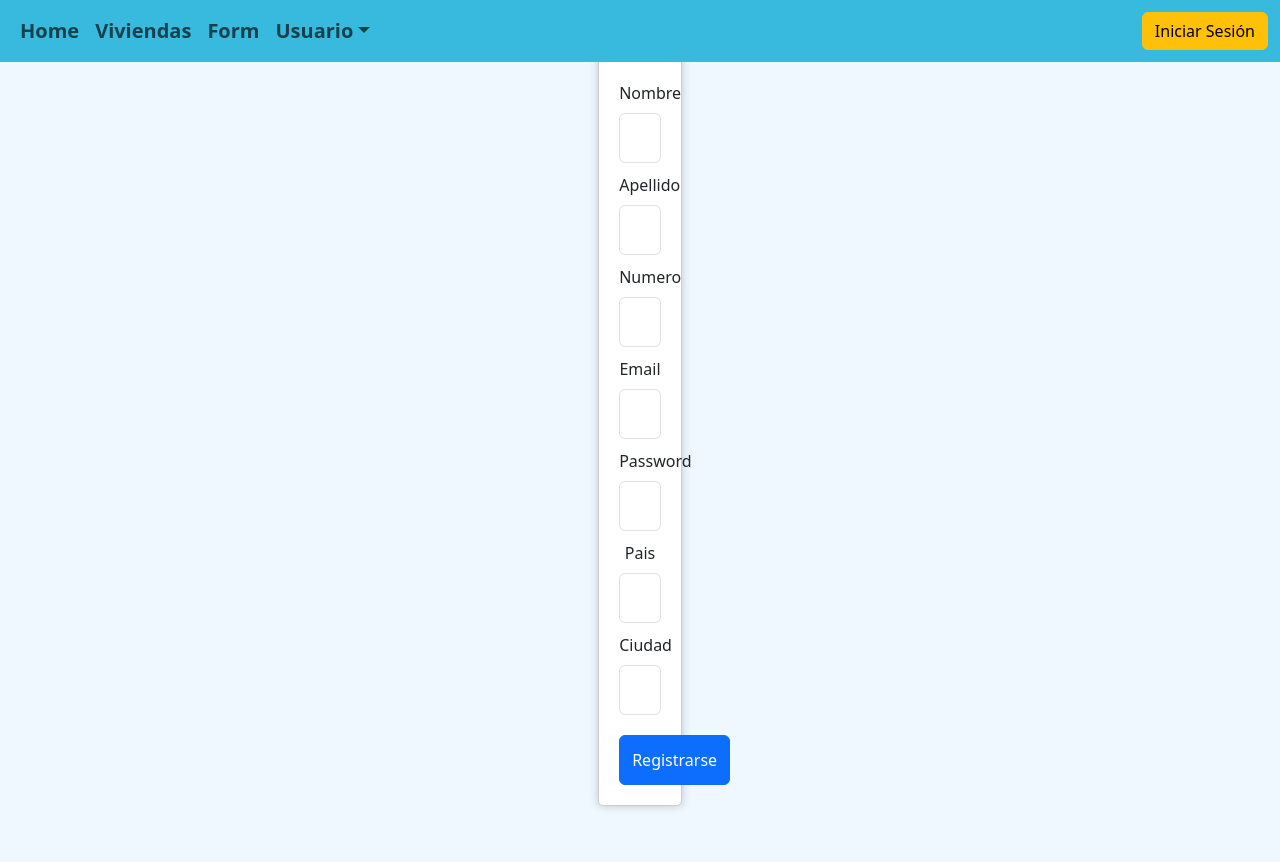
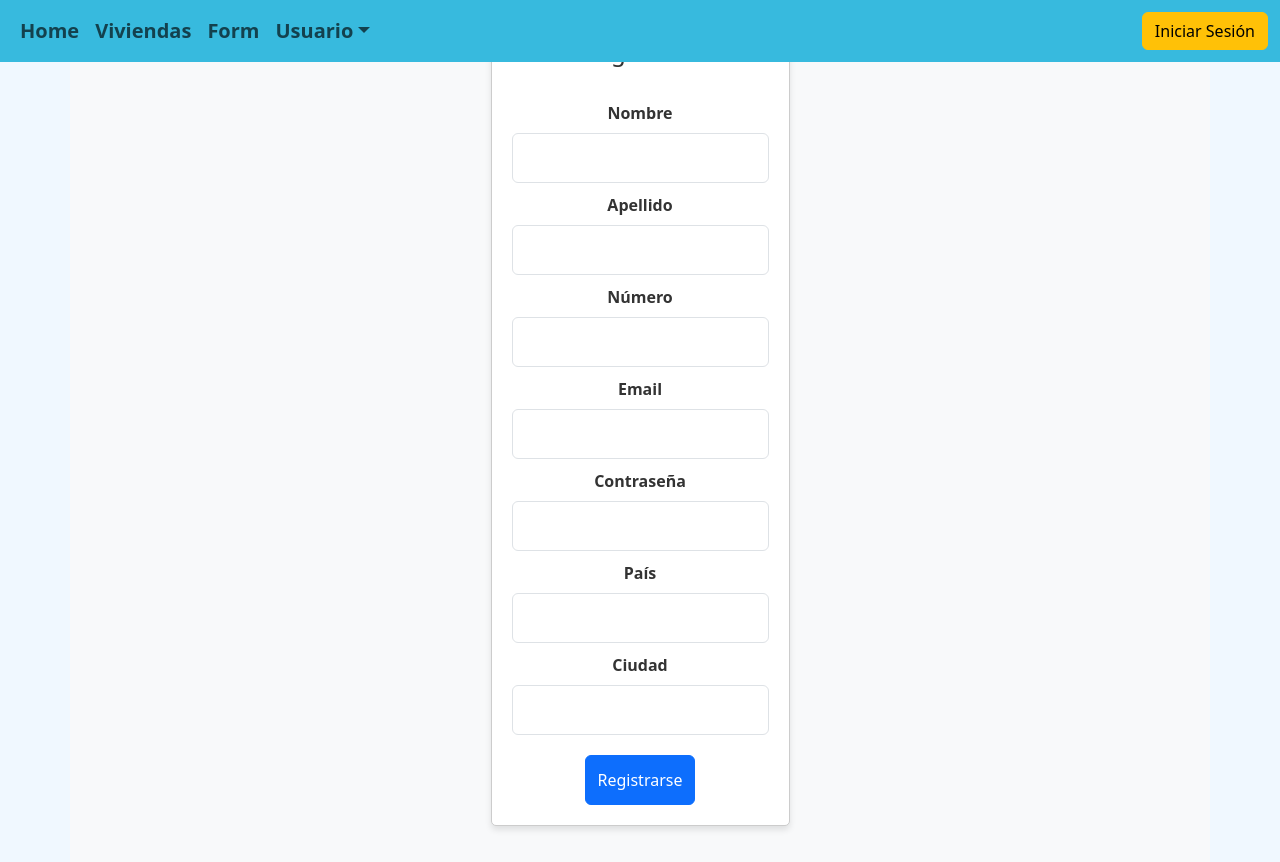
Before and after one commit to MartinWit2/Proyecto-Final-InmigrARG, a React (Create React App) app in the folder Proyecto final/Proyecto-Final-React/: page /login in a window 1280 px wide. Both pictures are taken after a click on the button "Registrarse". Built offline with nearby package versions, Linux system fonts and the light colour scheme.

Commit message:
un par de cosas

```diff
--- a/Proyecto final/Proyecto-Final-React/src/Perfil/Perfil.js
+++ b/Proyecto final/Proyecto-Final-React/src/Perfil/Perfil.js
@@ -9,7 +9,8 @@ function Perfil (){
 
     const [nombre, setNombre] = useState('');
   const [apellido, setApellido] = useState('');
-  const [dni, setDni] = useState('');
+  const [pais, setPais] = useState('');
+  const [ciudad, setCiudad] = useState('');
   const [email, setEmail] = useState('');
   const [telefono, setTelefono] = useState('');
 
@@ -35,12 +36,20 @@ function Perfil (){
         onChange={(e) => setApellido(e.target.value)}
       />
 
-      <label htmlFor="dni">DNI:</label>
+      <label htmlFor="dni">Pais:</label>
       <input
         type="text"
         id="dni"
-        value={dni}
-        onChange={(e) => setDni(e.target.value)}
+        value={pais}
+        onChange={(e) => setPais(e.target.value)}
+      />
+
+      <label htmlFor="dni">Ciudad:</label>
+      <input
+        type="text"
+        id="dni"
+        value={ciudad}
+        onChange={(e) => setCiudad(e.target.value)}
       />
 
       {/* Contacto */}
--- a/Proyecto final/Proyecto-Final-React/src/Registro/Registro.css
+++ b/Proyecto final/Proyecto-Final-React/src/Registro/Registro.css
@@ -1,3 +1,48 @@
-.contenedor {
+/*.contenedor {
     background-color: #37BADE;
   }
+  /* Registro.css */
+
+.login-container {
+  text-align: center;
+  background-color: #f8f9fa;
+  padding: 40px;
+}
+
+.login-form {
+  background-color: #fff;
+  border: 1px solid #ccc;
+  padding: 20px;
+  border-radius: 5px;
+  box-shadow: 0 4px 6px rgba(0, 0, 0, 0.1);
+}
+
+.login-form h2 {
+  margin-bottom: 20px;
+  color: #333;
+}
+
+.form-group {
+  margin-bottom: 20px;
+}
+
+.form-label {
+  font-weight: bold;
+  color: #333;
+}
+
+.form-control {
+  border: 1px solid #ccc;
+  border-radius: 5px;
+}
+
+.btn-primary {
+  background-color: #007bff;
+  border: none;
+}
+
+.btn-primary:hover {
+  background-color: #0056b3;
+}
+
+/* Adjust the styles as needed to match your design preferences */
--- a/Proyecto final/Proyecto-Final-React/src/Registro/Registro.js
+++ b/Proyecto final/Proyecto-Final-React/src/Registro/Registro.js
@@ -66,18 +66,17 @@ function Login() {
       console.error('Error during login:', error);
       // Handle authentication error here (e.g., show error message to the user)
     }
+
   };
 
   return (
-
     <Container className="login-container">
-
-      <Row className="justify-content-center align-items-center" style={{ minHeight: '100vh', marginTop:'-85px' }}>
-        <Col xs={12} md={6} lg={4}>
+      <Row className="justify-content-center align-items-center" style={{ minHeight: '100vh', marginTop: '-85px' }}>
+        <Col xs={3000} md={3000} lg={3000}>
           <div className="login-form">
-            <h2 className="text-center mb-4">Registrate</h2>
+            <h2 className="text-center mb-4">Regístrate</h2>
             <Form>
-            <Form.Group controlId="nombre">
+              <Form.Group controlId="nombre">
                 <Form.Label>Nombre</Form.Label>
                 <Form.Control type="text" value={nombre} onChange={handleNameChange} />
               </Form.Group>
@@ -86,20 +85,19 @@ function Login() {
                 <Form.Control type="text" value={apellido} onChange={handleApellidoChange} />
               </Form.Group>
               <Form.Group controlId="numero">
-                <Form.Label>Numero</Form.Label>
+                <Form.Label>Número</Form.Label>
                 <Form.Control type="text" value={numero} onChange={handleNumeroChange} />
               </Form.Group>
               <Form.Group controlId="email">
                 <Form.Label>Email</Form.Label>
                 <Form.Control type="email" value={email} onChange={handleEmailChange} />
               </Form.Group>
-
               <Form.Group controlId="password">
-                <Form.Label>Password</Form.Label>
+                <Form.Label>Contraseña</Form.Label>
                 <Form.Control type="password" value={password} onChange={handlePasswordChange} />
               </Form.Group>
               <Form.Group controlId="pais">
-                <Form.Label>Pais</Form.Label>
+                <Form.Label>País</Form.Label>
                 <Form.Control type="text" value={pais} onChange={handlePaisChange} />
               </Form.Group>
               <Form.Group controlId="ciudad">
@@ -113,10 +111,23 @@ function Login() {
           </div>
         </Col>
       </Row>
-
     </Container>
-
   );
 }
 
+
+
+
 export default Login;
+
+/*const { setUserData } = useUser();
+
+const HandleRegister = async () => {
+setUserData({
+  nombre: nombre,
+  apellido: apellido,
+  pais: pais,
+  ciudad: ciudad,
+  email: email,
+  telefono: telefono,
+});*/
```
Also changed, not shown: Proyecto final/Proyecto-Final-React/src/User/UserContext.js (added, +16 -0 lines), Proyecto final/Proyecto-Final-React/src/User/UserProvider.js (added), 1 other file (tests, documents, lock files or other folders).
